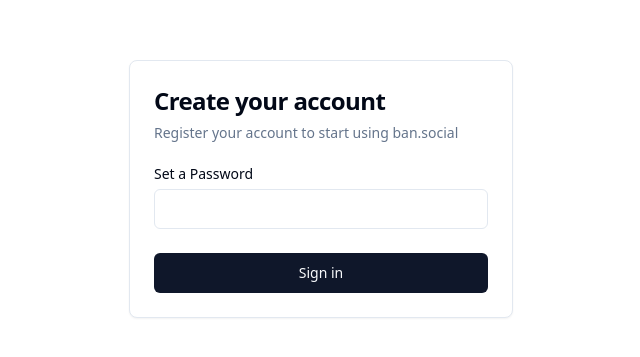
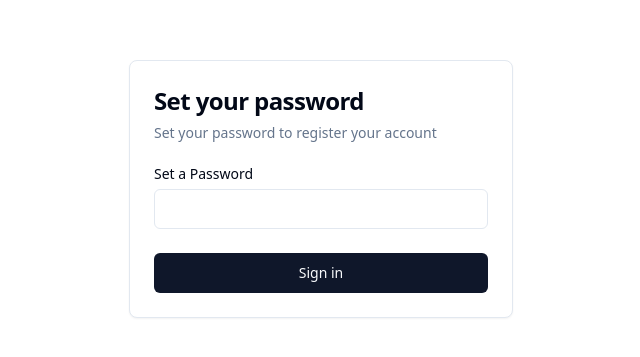
Before and after one commit to siyabendoezdemir/ban.social, a Next.js app: page /otp-login in a window 1280 px wide. Shown: the part 211-568 px from the top of the page, without its empty margins (319-959 px from the left). Built offline with nearby package versions, Linux system fonts and the light colour scheme.

Commit message:
content change

```diff
--- a/src/app/otp-login/page.tsx
+++ b/src/app/otp-login/page.tsx
@@ -23,9 +23,9 @@ export default async function OtpLogin() {
         <form className="w-screen h-screen flex justify-center items-center">
             <Card className="w-full max-w-sm">
                 <CardHeader>
-                    <CardTitle className="text-2xl">Create your account</CardTitle>
+                    <CardTitle className="text-2xl">Set your password</CardTitle>
                     <CardDescription>
-                        Register your account to start using ban.social
+                        Set your password to register your account
                     </CardDescription>
                 </CardHeader>
                 <CardContent className="grid gap-4">
```
